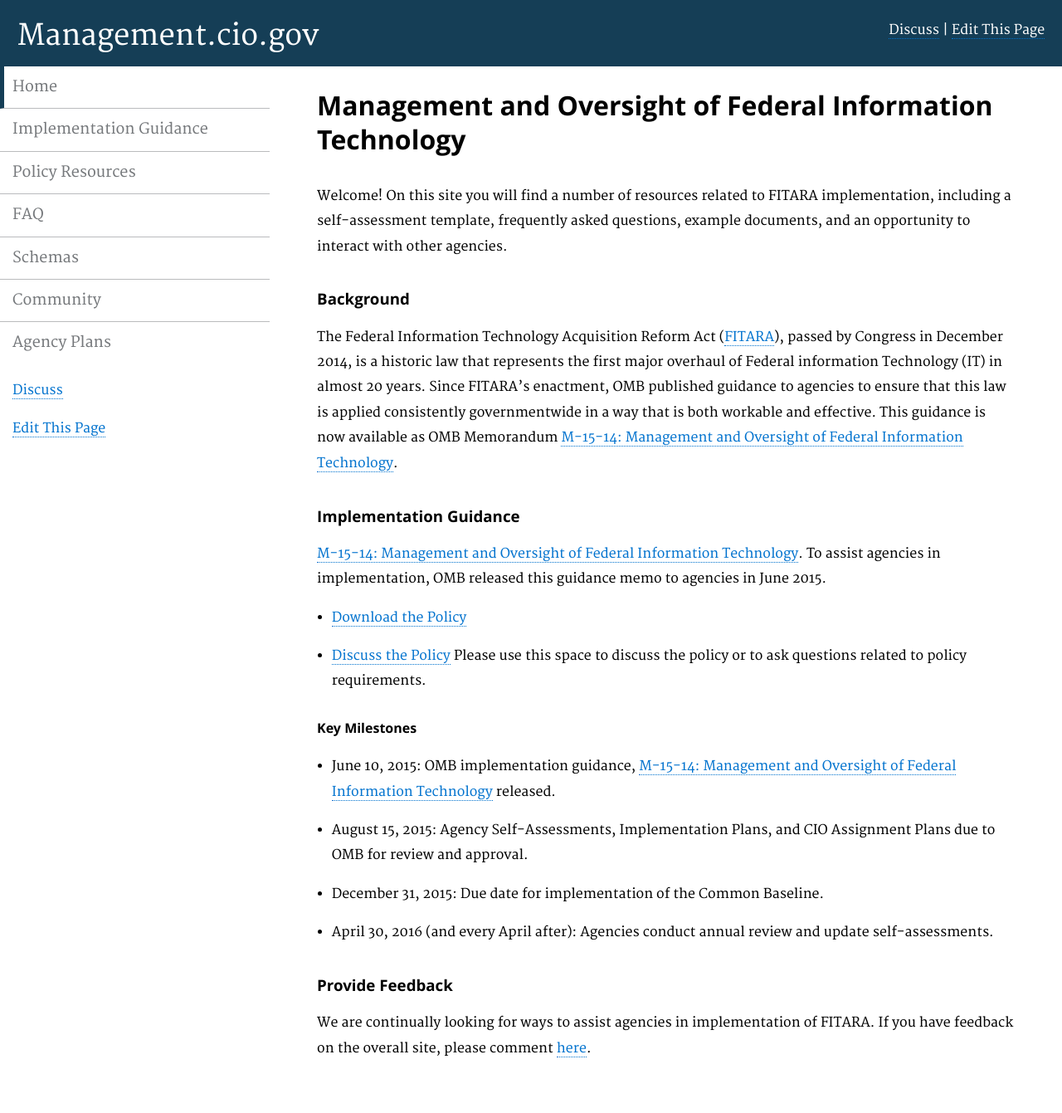
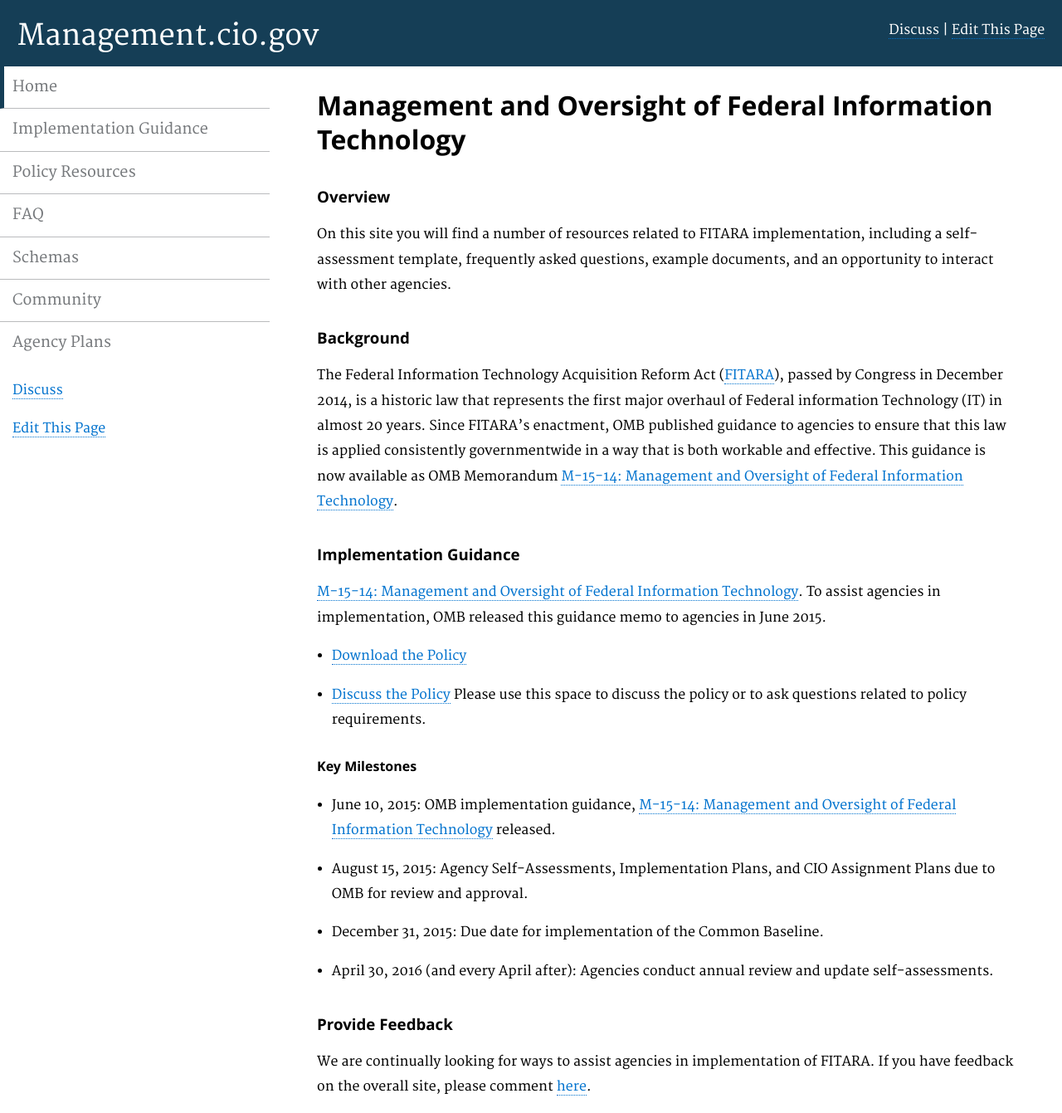
Before and after one commit to WhiteHouse/CIOmanagement, a Jekyll site: the page built from pages/index.md, in a window 1280 px wide and 1341 px high. Shown: the whole window at 83% size. Built offline with Jekyll 4.4.1, drawn with Linux system fonts in a browser that asks for light colours.

Commit message:
Update index.md

```diff
--- a/pages/index.md
+++ b/pages/index.md
@@ -6,7 +6,9 @@ description: FITARA Implementation
 ---
 # Management and Oversight of Federal Information Technology
 
-Welcome! On this site you will find a number of resources related to FITARA implementation, including a self-assessment template, frequently asked questions, example documents, and an opportunity to interact with other agencies.
+### Overview
+
+On this site you will find a number of resources related to FITARA implementation, including a self-assessment template, frequently asked questions, example documents, and an opportunity to interact with other agencies.
 
 
 ### Background
```
